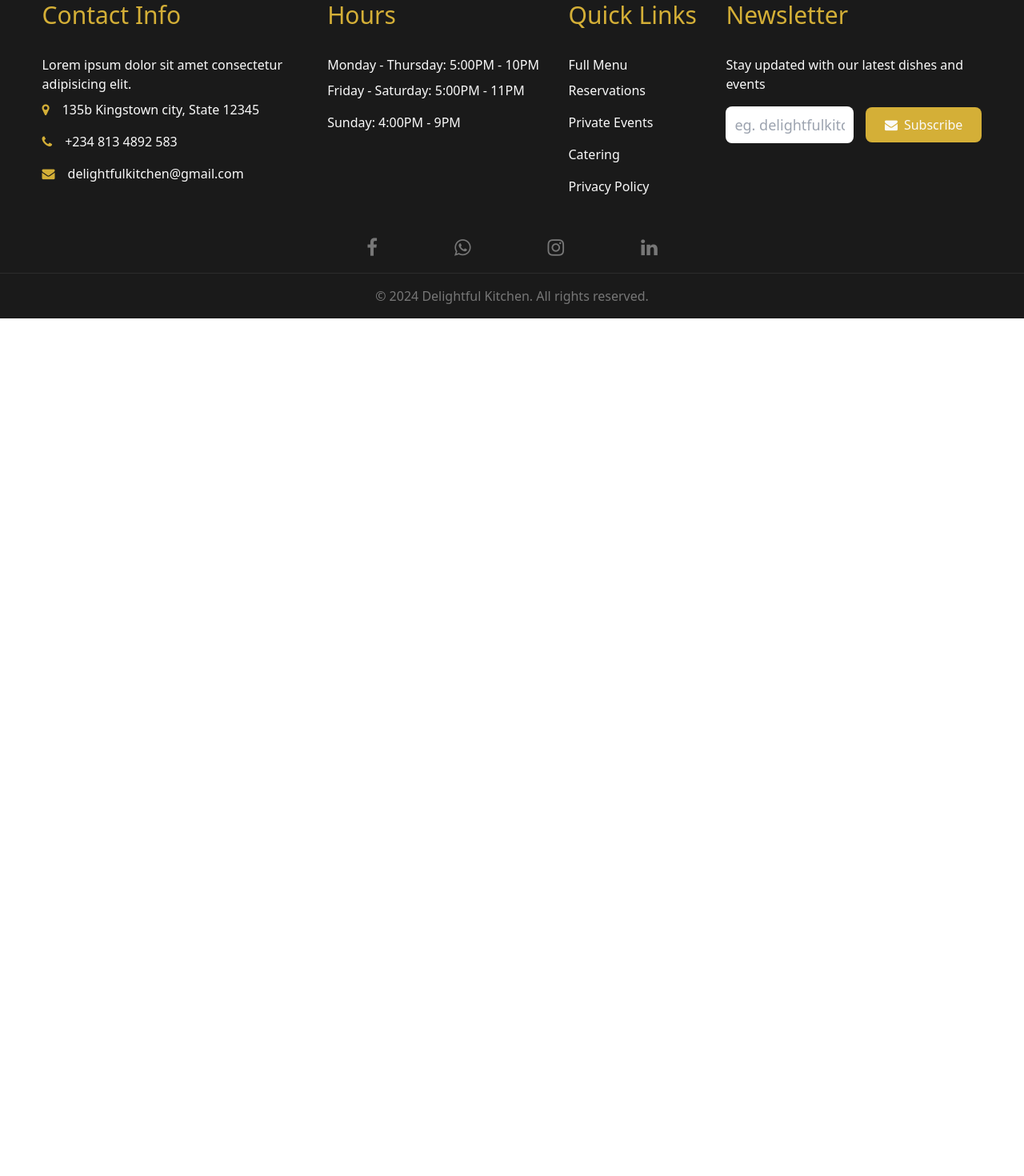
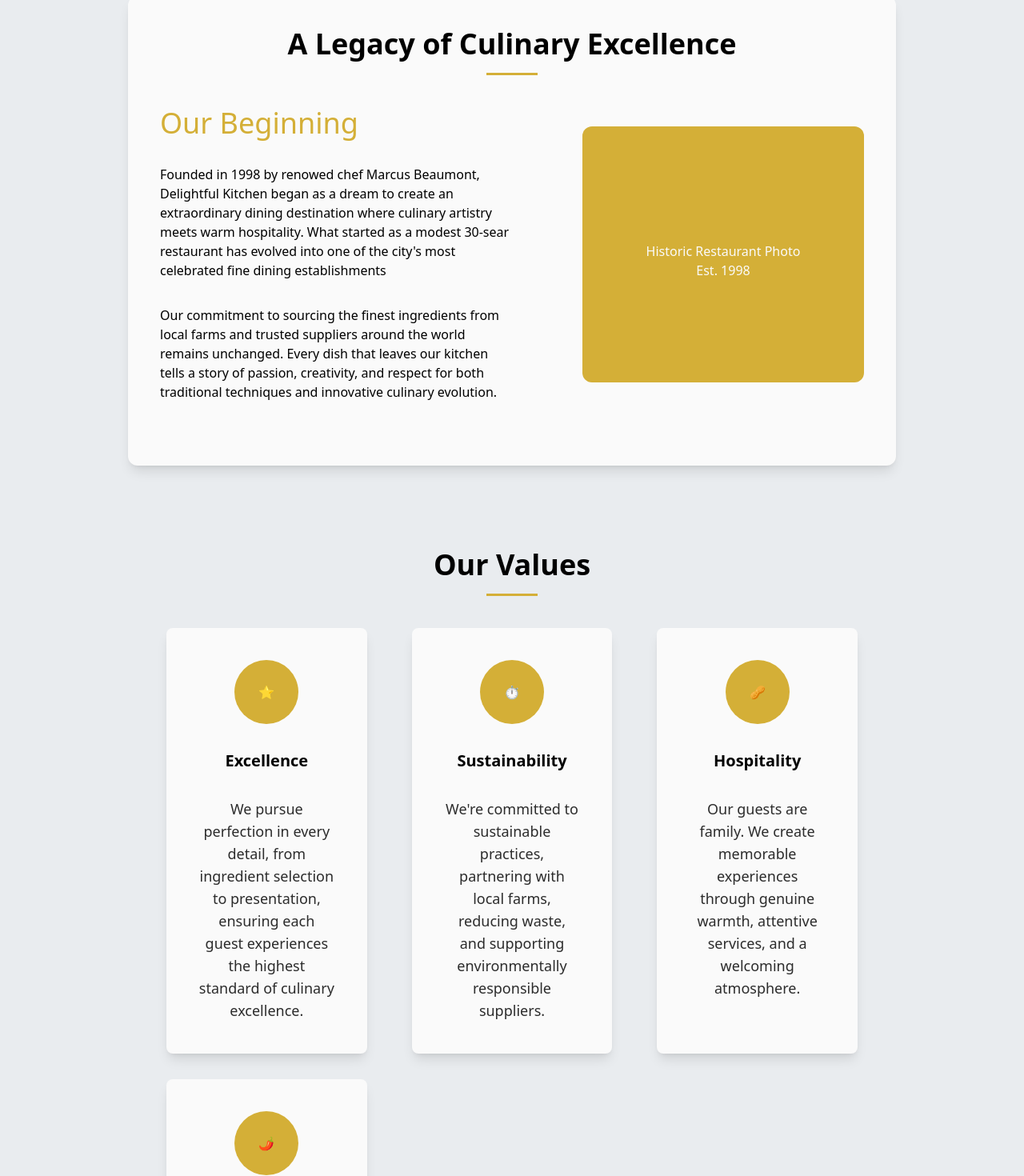
Before and after one commit to odehsamuel/delight-restuarant, a React (Create React App) app: page /about in a window 1280 px wide. Shown: the part 415-1885 px from the top of the page at 80% size. Before the commit the page ends 813 px from the top, so only its background shows below. Built offline with nearby package versions, Linux system fonts and the light colour scheme.

Commit message:
updates on about page

```diff
--- a/src/pages/About.jsx
+++ b/src/pages/About.jsx
@@ -5,7 +5,7 @@ function About() {
   return (
     <>
       <NavBar />
-      <div className="bg-[var(--hero-bg)] relative top-[6.65rem] mb-[7rem] h-[15rem]">
+      <div className="bg-[var(--hero-bg)] relative top-[6.6rem] mb-[6.6rem] h-[15rem]">
         <div className="text-gray-white mx-auto pb-[4rem] w-[42rem] relative top-20">
           <p className="bg-[var(--circle-1)] rounded-full h-20 w-20 absolute top-3"></p>
           <div className="text-center w-[36rem] mx-auto ">
@@ -18,13 +18,94 @@ function About() {
           <p className="bg-[var(--circle-2)] rounded-full h-24 w-24 absolute right-0 -top-6"></p>
         </div>
       </div>
-      {/* <section className="page-header">
-        <h1 className="text-4xl font-bold">About Us</h1>
-        <p className="text-lg">
-          Discover the passion, tradition, and excellence behind Delightful
-          Kitchen.
-        </p>
-      </section> */}
+      <div className="bg-gray-border py-16">
+        <div className="bg-gray-white container w-3/4 mx-auto rounded-xl shadow-lg px-10 pb-20">
+          <div className="text-center py-10">
+            <h1 className="text-4xl font-semibold">
+              A Legacy of Culinary Excellence
+            </h1>
+            <p className="mx-auto w-16 h-[3px] bg-gold-primary mt-4"></p>
+          </div>
+          <div className="flex justify-between items-center">
+            <div className="w-1/2 space-y-8">
+              <h3 className="text-gold-primary text-4xl">Our Beginning</h3>
+              <p>
+                Founded in 1998 by renowed chef Marcus Beaumont, Delightful
+                Kitchen began as a dream to create an extraordinary dining
+                destination where culinary artistry meets warm hospitality. What
+                started as a modest 30-sear restaurant has evolved into one of
+                the city's most celebrated fine dining establishments
+              </p>
+              <p>
+                Our commitment to sourcing the finest ingredients from local
+                farms and trusted suppliers around the world remains unchanged.
+                Every dish that leaves our kitchen tells a story of passion,
+                creativity, and respect for both traditional techniques and
+                innovative culinary evolution.
+              </p>
+            </div>
+            <div className="bg-gold-primary text-gray-white rounded-xl text-center w-2/5 h-[20rem] py-36">
+              <p>Historic Restaurant Photo</p>
+              <p>Est. 1998</p>
+            </div>
+          </div>
+        </div>
+      </div>
+      <div className="bg-gray-border pb-20">
+        <div className="text-center py-10">
+          <h1 className="text-4xl font-semibold">Our Values</h1>
+          <p className="mx-auto w-16 h-[3px] bg-gold-primary mt-4"></p>
+        </div>
+
+        <div className="grid grid-cols-3 gap-x-14 gap-y-8 justify-center px-52">
+          <div className="container space-y-8 bg-gray-white text-center shadow-lg rounded-lg p-10">
+            <div className="rounded-full bg-gold-primary w-20 h-20 mx-auto flex items-center justify-center">
+              ⭐
+            </div>
+            <h3 className="text-xl font-bold">Excellence</h3>
+            <p className="text-lg text-dark-primary">
+              We pursue perfection in every detail, from ingredient selection to
+              presentation, ensuring each guest experiences the highest standard
+              of culinary excellence.
+            </p>
+          </div>
+
+          <div className="container space-y-8 bg-gray-white text-center shadow-lg rounded-lg p-10">
+            <div className="rounded-full bg-gold-primary w-20 h-20 mx-auto flex items-center justify-center">
+              ⏱️
+            </div>
+            <h3 className="text-xl font-bold">Sustainability</h3>
+            <p className="text-lg text-dark-primary">
+              We're committed to sustainable practices, partnering with local
+              farms, reducing waste, and supporting environmentally responsible
+              suppliers.
+            </p>
+          </div>
+
+          <div className="container space-y-8 bg-gray-white text-center shadow-lg rounded-lg p-10">
+            <div className="rounded-full bg-gold-primary w-20 h-20 mx-auto flex items-center justify-center">
+              🥜
+            </div>
+            <h3 className="text-xl font-bold">Hospitality</h3>
+            <p className="text-lg text-dark-primary">
+              Our guests are family. We create memorable experiences through
+              genuine warmth, attentive services, and a welcoming atmosphere.
+            </p>
+          </div>
+
+          <div className="container space-y-8 bg-gray-white text-center shadow-lg rounded-lg p-10">
+            <div className="rounded-full bg-gold-primary w-20 h-20 mx-auto flex items-center justify-center">
+              🌶️
+            </div>
+            <h3 className="text-xl font-bold">Innovation</h3>
+            <p className="text-lg text-dark-primary">
+              While respecting culinary traditions, we continuously explore new
+              techniques and flavors to create unique and exciting dining
+              experiences.
+            </p>
+          </div>
+        </div>
+      </div>
       <Footer />
     </>
   );
```
